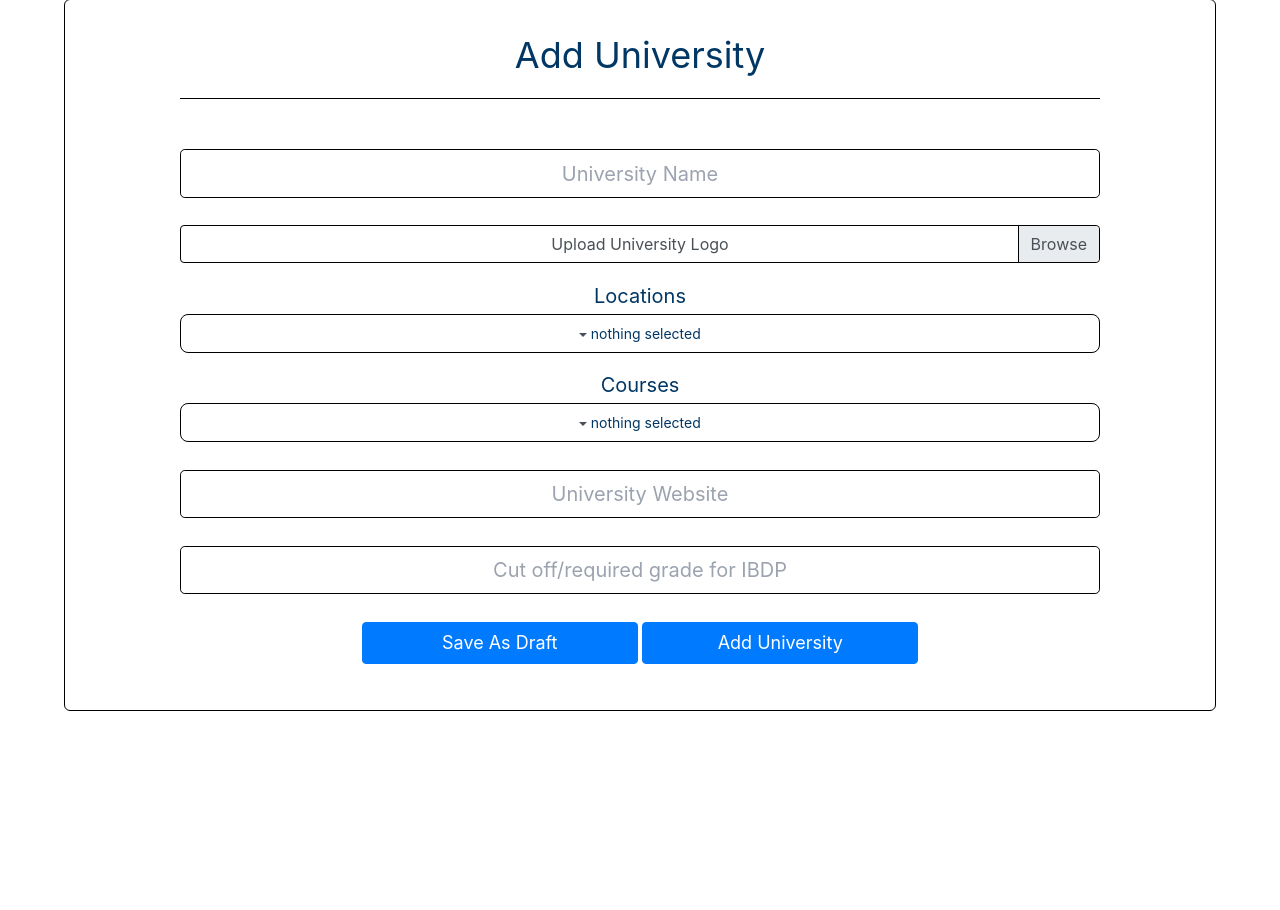
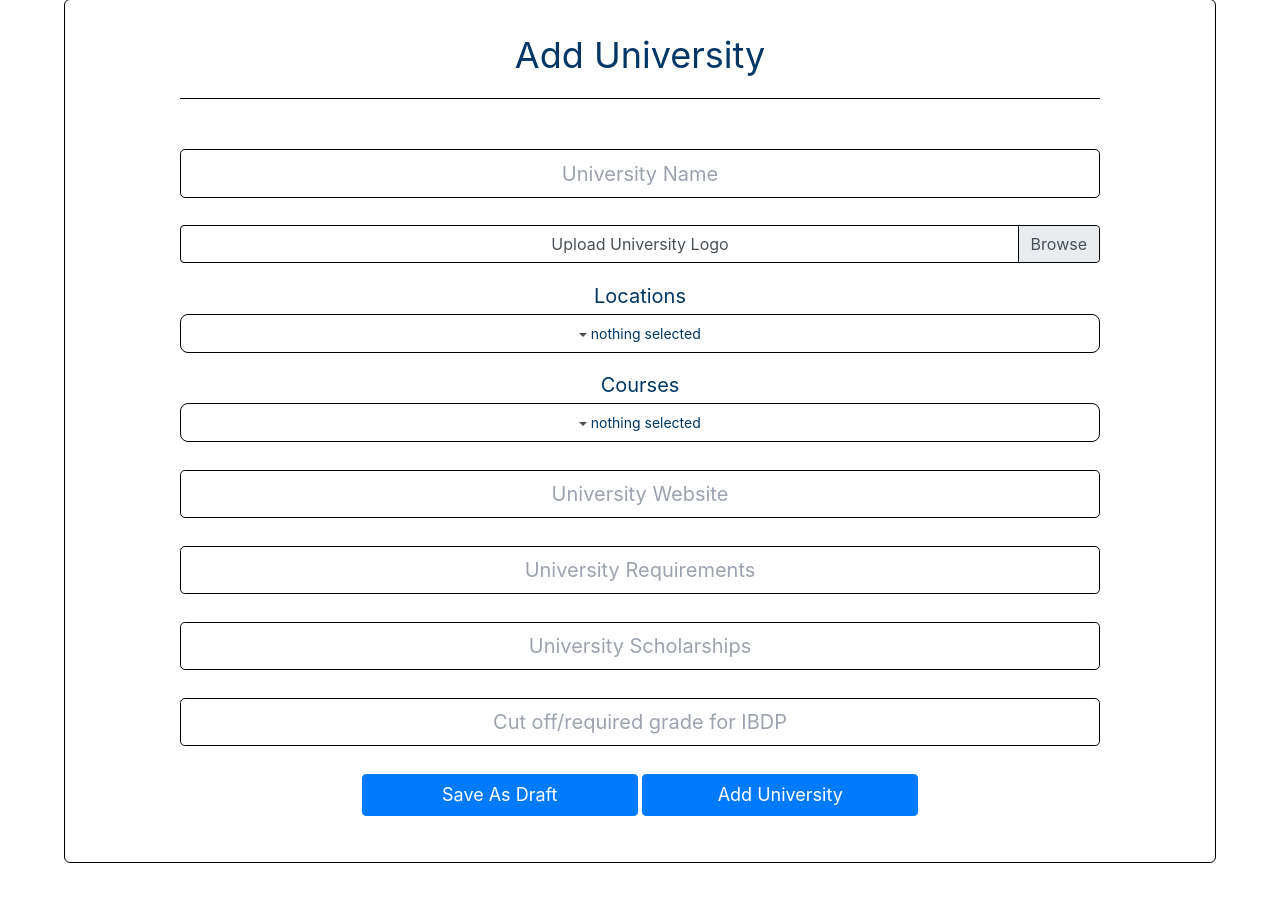
Before and after one commit to pritansh-sahsani/COIS-UNIS, a Flask app: page /add_uni in a window 1280 px wide. Shown: the part 137-1047 px from the top of the page. Before the commit the page ends 848 px from the top, so only its background shows below. Run offline with Flask 2, Linux system fonts and the light colour scheme; a user stored in the database is signed in; data comes from the database, SQL or seed files in the repository; both versions use the stored data as it was after the commit; style sheets or scripts are compiled from the project's sources; some libraries are stand-ins or nearby versions.

Commit message:
added 2 new fields (for uni) + ib score bug fix

```diff
--- a/main/forms.py
+++ b/main/forms.py
@@ -12,6 +12,8 @@ class AddUniversityForm(FlaskForm):
     logo = FileField('logo', validators=[FileAllowed(['jpg', 'png', 'jpeg'], 'Only .jpg, .png and .jpeg file formats are supported.')])
     website = StringField('University Official Website', validators=[Length(max=1000, message=min_max_error_message.format(field='Website', min=0, max='%(max)d'))])
     ib_cutoff = StringField('Cut off/required grade for IBDP')
+    requirements = StringField('Requirements for admission')
+    scholarships = StringField('Scholarships offered')
     courses = SelectMultipleField('Courses Offered', choices=[])
     location = SelectMultipleField('Location', choices=[])
 
--- a/main/models.py
+++ b/main/models.py
@@ -56,6 +56,8 @@ class Uni(db.Model):
     added_at= db.Column(db.DateTime, default=datetime.now)
     ib_cutoff= db.Column(db.Integer)
     website = db.Column(db.String(1000))
+    scholarships = db.Column(db.String(1000))
+    requirements = db.Column(db.String(1000))
     is_draft = db.Column(db.Boolean, nullable=False)
 
     locations = db.relationship(
--- a/main/routes.py
+++ b/main/routes.py
@@ -41,7 +41,7 @@ def add_uni():
 
         if form.ib_cutoff.data:
                 if form.ib_cutoff.data.isdigit():
-                    if form.ib_cutoff.data < 0 or form.ib_cutoff.data > 45:
+                    if int(form.ib_cutoff.data) < 0 or int(form.ib_cutoff.data) > 45:
                         flash('Please enter a valid IB grade for cut off (0 to 45).')
                         return render_template("add_uni.html", form=form)
                 else:
@@ -58,7 +58,7 @@ def add_uni():
             filename = None
             is_draft = True
 
-        uni = Uni(name = form.name.data, logo = filename, website= form.website.data, ib_cutoff=form.ib_cutoff.data, is_draft=is_draft)
+        uni = Uni(name = form.name.data, logo = filename, website= form.website.data, ib_cutoff=form.ib_cutoff.data, scholarships=form.scholarships.data, requirements=form.requirements.data, is_draft=is_draft)
         db.session.add(uni)
         db.session.commit()
 
--- a/main/templates/add_uni.html
+++ b/main/templates/add_uni.html
@@ -108,6 +108,8 @@
                 {{ form.courses(id="courses_ms") }}
 
                 {{ form.website(class="text-base xsm:text-xl w-100% border-0.5 border-black text-center py-1% rounded-lg mt-3% ", placeholder="University Website" )}}
+                {{ form.requirements(class="text-base xsm:text-xl w-100% border-0.5 border-black text-center py-1% rounded-lg mt-3% ", placeholder="University Requirements" )}}
+                {{ form.scholarships(class="text-base xsm:text-xl w-100% border-0.5 border-black text-center py-1% rounded-lg mt-3% ", placeholder="University Scholarships" )}}
                 {{ form.ib_cutoff(class="text-base xsm:text-xl w-100% border-0.5 border-black text-center py-1% rounded-lg mt-3% ", placeholder="Cut off/required grade for IBDP" )}}
 
                 <center>
```
Also changed, not shown: main/COISUNIS.sqlite3.
